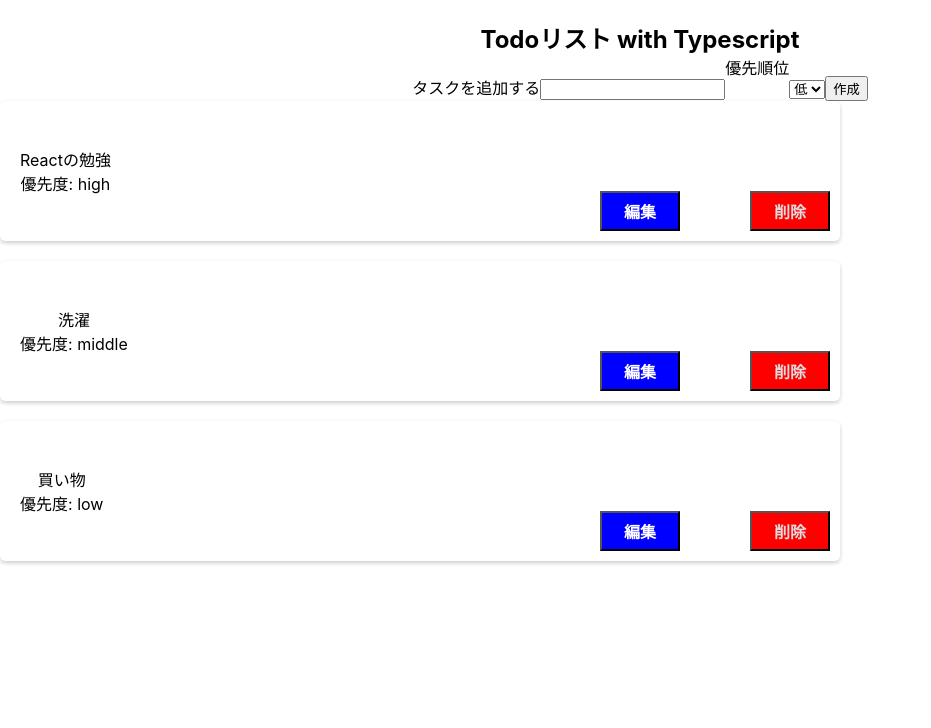
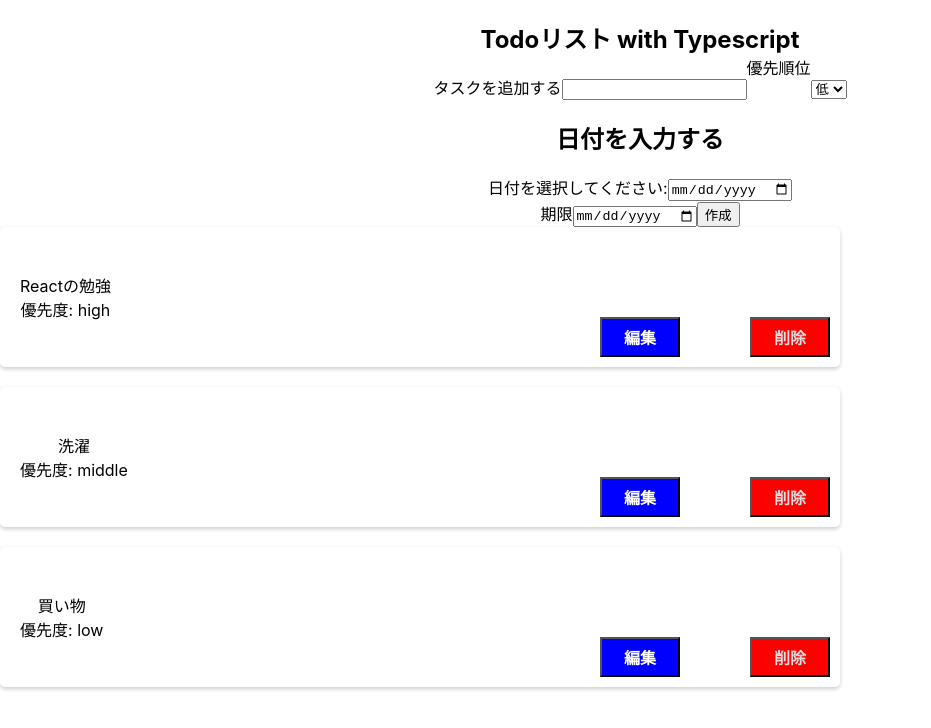
Before and after one commit to ootomokatsunari/todo-list-hara, a React (Create React App) app: page / in a window 1280 px wide. Shown: the top 728 px of the page, without its empty margins (0-931 px from the left). Built offline with nearby package versions, Linux system fonts and the light colour scheme.

Commit message:
作業３　ボタン追加

```diff
--- a/src/App.tsx
+++ b/src/App.tsx
@@ -1,25 +1,46 @@
 import React, { useState } from 'react';
 import './App.css';
-import { Task } from './types';
+import Task from "./types"
 import Card from './Card';
 import Dialog from './EditDialog';
+
+
+
 
 function App() {
   const [inputValue, setInputValue] = useState('');
   const [inputPriority, setInputPriority] = useState<'high' | 'middle' | 'low'>('low');
-  const [todos, setTodos] = useState<Task[]>([{ id: 1, title: 'Reactの勉強', checked: false, priority: 'high' },
-  { id: 2, title: '洗濯', checked: false, priority: 'middle' },
-  { id: 3, title: '買い物', checked: false, priority: 'low' },]);
+  const [inputDate, setInputDate] = useState('');
+  const [inputDeadline, setInputDeadline] = useState('');
+  const [todos, setTodos] = useState<Task[]>([
+    { id: 1, title: 'Reactの勉強', checked: false, priority: 'high', date: '', deadline: '' },
+    { id: 2, title: '洗濯', checked: false, priority: 'middle', date: '', deadline: '' },
+    { id: 3, title: '買い物', checked: false, priority: 'low', date: '', deadline: '' },
+  ]);
+
 
   const [id, setId] = useState<number>(0);
   const [isDialogOpen, setIsDialogOpen] = useState(false);
-  const [selectedTask, setSelectedTask] = useState<Task>({ id: 0, title: '', checked: false, priority: 'low' }); // selectedTask の型アノテーションを修正
+  const [selectedTask, setSelectedTask] = useState<Task>({
+    id: 0,
+    title: '',
+    checked: false,
+    priority: 'low',
+    date: '',
+    deadline: ''
+  });
 
-  type Todo = {
-    title: string;
-    id: number;
-    checked: boolean;
+  const [selectedDate, setSelectedDate] = useState('');
+
+
+  const handleDateChange = (e: React.ChangeEvent<HTMLInputElement>) => {
+    setSelectedDate(e.target.value);
   };
+
+  const handleDeadlineChange = (e: React.ChangeEvent<HTMLInputElement>) => {
+    setInputDeadline(e.target.value);
+  };
+
 
   const handleChange = (e: React.ChangeEvent<HTMLInputElement>) => {
     setInputValue(e.target.value);
@@ -38,7 +59,9 @@ function App() {
       id: id,
       title: inputValue,
       checked: false,
-      priority: selectedPriority
+      priority: selectedPriority,
+      date: selectedDate,
+      deadline: inputDeadline,
     };
 
     setTodos(prevTodos => [...prevTodos, newTask]);
@@ -48,7 +71,9 @@ function App() {
 };
 
 const handleEdit = (id: number, newValue: string, newPriority: 'high' | 'middle' | 'low') => {
-  const newTodos = todos.map(todo => (todo.id === id ? { ...todo, title: newValue, priority: newPriority } : todo));
+  const newTodos = todos.map(todo =>
+    todo.id === id ? { ...todo, title: newValue, priority: newPriority } : todo
+    );
   setTodos(newTodos);
 };
 
@@ -72,9 +97,24 @@ const handleEdit = (id: number, newValue: string, newPriority: 'high' | 'middle'
   };
 
   const handleDelete = (id: number) => {
-    const newTodos = todos.filter(todo => todo.id !== id);
+    const newTodos = todos.filter((todo) => todo.id !== id);
     setTodos(newTodos);
-    setSelectedTask({ id: 0, title: '', checked: false, priority: 'low' }); // 選択されたタスクを初期化
+    setSelectedTask({ id: 0, title: '', checked: false, priority: 'low', date: '', deadline: '' }); // 選択されたタスクを初期化
+  };
+
+
+  const formatDate = (date: string) => {
+    const d = new Date(date);
+    const year = d.getFullYear();
+    const month = ('0' + (d.getMonth() + 1)).slice(-2);
+    const day = ('0' + d.getDate()).slice(-2);
+    return `${year}年${month}月${day}日`;
+  };
+  const isBeforeDeadline = (date: string, deadline: string) => {
+    const today = new Date();
+    const d = new Date(deadline);
+    d.setDate(d.getDate() + 1);
+    return today <= d;
   };
 
   return (
@@ -91,21 +131,40 @@ const handleEdit = (id: number, newValue: string, newPriority: 'high' | 'middle'
             className="inputText"
           />
               <label htmlFor="priority">優先順位</label>
+
                 <select
                 id="priority"
                 value={selectedTask.priority}
                 onChange={(e) =>
-                  setSelectedTask((prevTask) => ({
+                  setSelectedTask((prevTask: Task) => ({
                     ...prevTask,
                     priority: e.target.value as 'high' | 'middle' | 'low',
                   }))
+
                 }
                 >
                   <option value="low">低</option>
                   <option value="middle">中</option>
                   <option value="high">高</option>
                 </select>
-          <input type="submit" value="作成" className="submitButton" />
+                <div>
+      <h2>日付を入力する</h2>
+      <label htmlFor="dateInput">日付を選択してください:</label>
+      <input type="date"
+       id="dateInput"
+        value={selectedDate}
+         onChange={handleDateChange} />
+           </div>
+           <label htmlFor="deadline">期限</label>
+           <input
+         type="date"
+         id="deadline"
+         value={inputDeadline}
+         onChange={handleDeadlineChange}
+       />
+          <input type="submit"
+           value="作成"
+           className="submitButton" />
         </form>
         <div className="cardList">
           {todos.map(item => (
@@ -113,14 +172,18 @@ const handleEdit = (id: number, newValue: string, newPriority: 'high' | 'middle'
             key={item.id}
             title={item.title}
             checked={item.checked}
-            priority={item.priority} // 追加した優先度の値をカードに渡す
+            priority={item.priority}
+            date={item.date}
+            deadline={item.deadline}
             onEdit={(newValue: string) => handleEdit(item.id, newValue, item.priority)}
             onChecked={() => handleChecked(item.id)}
             onDelete={() => handleDelete(item.id)}
             onOpenEditDialog={() => handleOpenEditDialog(item)}
-          />
-          ))}
-           <Dialog isOpen={isDialogOpen} onClose={handleCloseDialog} selectedTask={selectedTask} onEdit={handleEdit} />
+            isBeforeDeadline={isBeforeDeadline(item.date, item.deadline)}
+            />
+           ))}
+           <Dialog isOpen={isDialogOpen} onClose={handleCloseDialog} selectedTask=
+           {selectedTask} onEdit={handleEdit} />
 
 
         </div>
--- a/src/Card.tsx
+++ b/src/Card.tsx
@@ -6,11 +6,14 @@ import './Card.css';
 type CardProps = {
   title: string;
   checked: boolean;
-  priority: 'high' | 'middle' | 'low'; // 優先度の値を追加する
+  priority: 'high' | 'middle' | 'low';
+  date: string; // 追加
+  deadline: string; // 追加
   onEdit: (newValue: string) => void;
   onChecked: () => void;
   onDelete: () => void;
   onOpenEditDialog: () => void;
+  isBeforeDeadline: boolean;
 };
 
 const Card = ({ title, checked,priority,onEdit, onChecked, onDelete,onOpenEditDialog}: CardProps) => {
```
Also changed, not shown: src/Task .tsx (+10 -0 lines), src/types.ts (+10 -3 lines).
